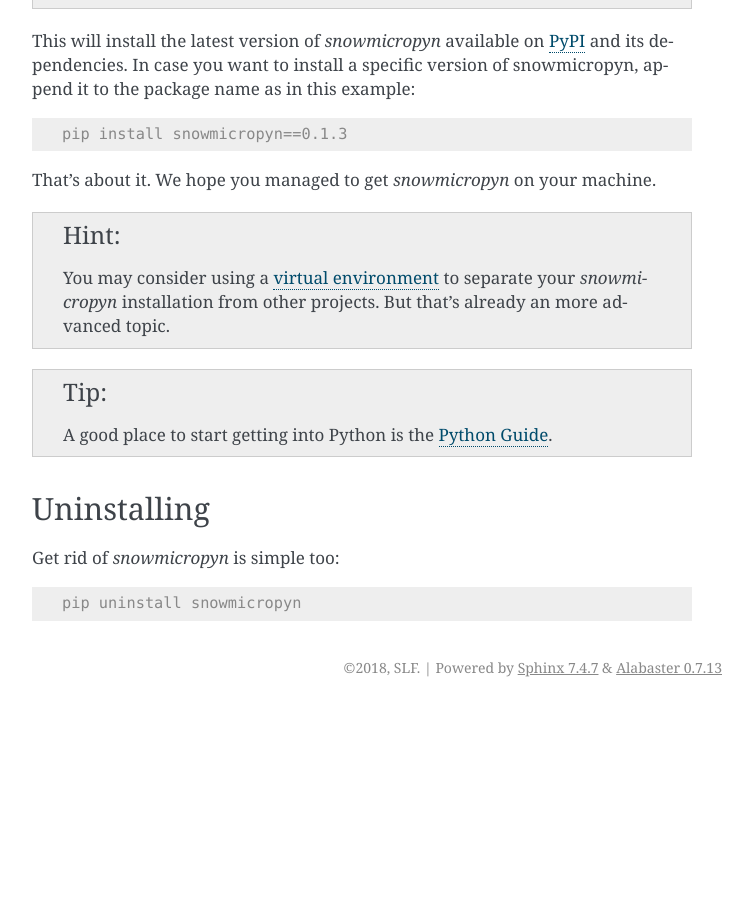
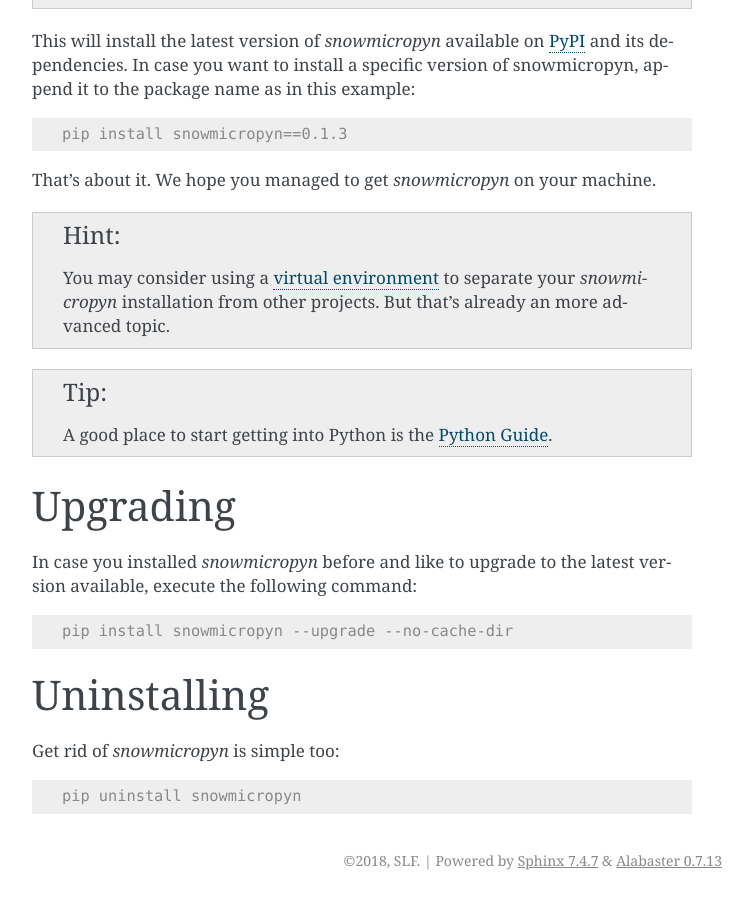
Before and after one commit to slf-dot-ch/snowmicropyn, a Sphinx documentation site: the page built from docs/install.rst, in a window 1280 px wide and 900 px high, scrolled down 1028 px. Shown: the whole window, without its empty margins (388-1141 px from the left). Built offline with Sphinx 7.4.7, drawn with Linux system fonts in a browser that asks for light colours; before the commit the page ends 1735 px from its top, so only the background shows below that.

Commit message:
Add Upgrading documentation.

```diff
--- a/docs/install.rst
+++ b/docs/install.rst
@@ -60,9 +60,18 @@ That's about it. We hope you managed to get *snowmicropyn* on your machine.
 
 .. tip:: A good place to start getting into Python is the `Python Guide`_.
 
+Upgrading
+=========
+
+In case you installed *snowmicropyn* before and like to upgrade to the latest
+version available, execute the following command:
+
+.. code-block:: console
+
+   pip install snowmicropyn --upgrade --no-cache-dir
 
 Uninstalling
-------------
+============
 
 Get rid of *snowmicropyn* is simple too:
 
```
